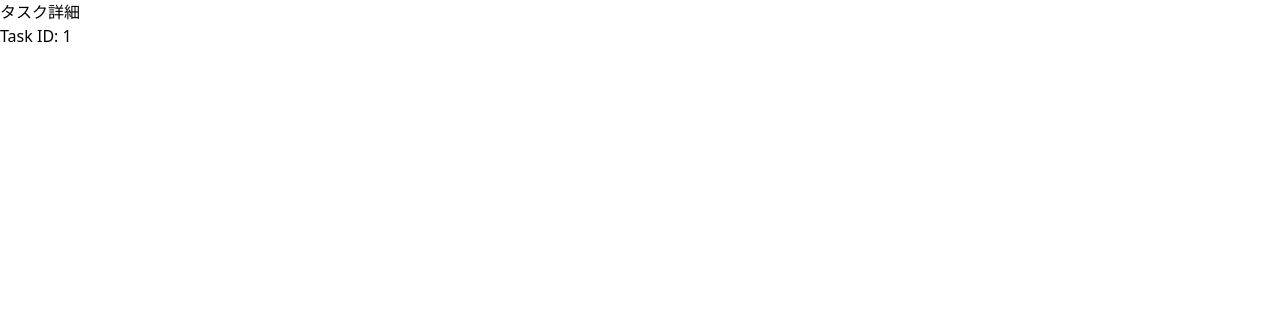
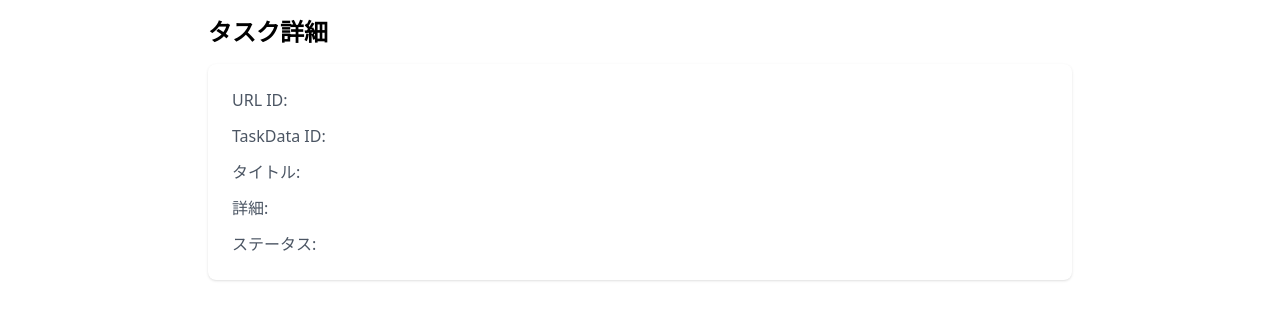
Before and after one commit to kokiishikawa/React-Todo, a React (Create React App) app: page /task/1 in a window 1280 px wide. Shown: the top 320 px of the page. Built offline with nearby package versions, Linux system fonts and the light colour scheme.

Commit message:
タスク詳細ページコンポーネント作成

```diff
--- a/src/pages/TaskDetail.jsx
+++ b/src/pages/TaskDetail.jsx
@@ -1,13 +1,40 @@
+// TaskDetail.jsx
 import React from 'react';
-import { useParams } from 'react-router-dom';
+import { useLocation, useParams } from 'react-router-dom';
+import { taskDetailStyles } from '../Styles/todoDetail';
 
+/**
+ * タスク詳細表示コンポーネント
+ * URLパラメータとロケーションステートからタスク情報を取得し表示
+ */
 const TaskDetail = () => {
-    const { taskId } = useParams();
+    // URLパラメータからIDを取得
+    const { id } = useParams();
+
+    // ロケーションステートからタスクデータを取得
+    const { state } = useLocation();
+    const taskData = state?.taskData;
+
+    // タスク情報の定義
+    const taskInfo = [
+        { label: 'URL ID', value: id },
+        { label: 'TaskData ID', value: taskData?.id },
+        { label: 'タイトル', value: taskData?.title },
+        { label: '詳細', value: taskData?.details },
+        { label: 'ステータス', value: taskData?.status },
+    ];
 
     return (
-        <div>
-            <h1>タスク詳細</h1>
-            <p>Task ID: {taskId}</p>
+        <div className={taskDetailStyles.container}>
+            <h1 className={taskDetailStyles.header}>タスク詳細</h1>
+            <div className={taskDetailStyles.card}>
+                {taskInfo.map(({ label, value }) => (
+                    <div key={label} className={taskDetailStyles.row}>
+                        <span className={taskDetailStyles.label}>{label}:</span>
+                        <span className={taskDetailStyles.value}>{value}</span>
+                    </div>
+                ))}
+            </div>
         </div>
     );
 };
```
